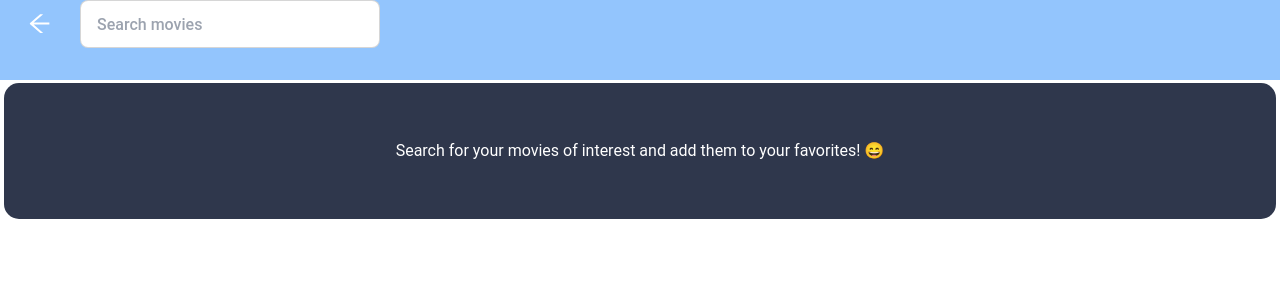
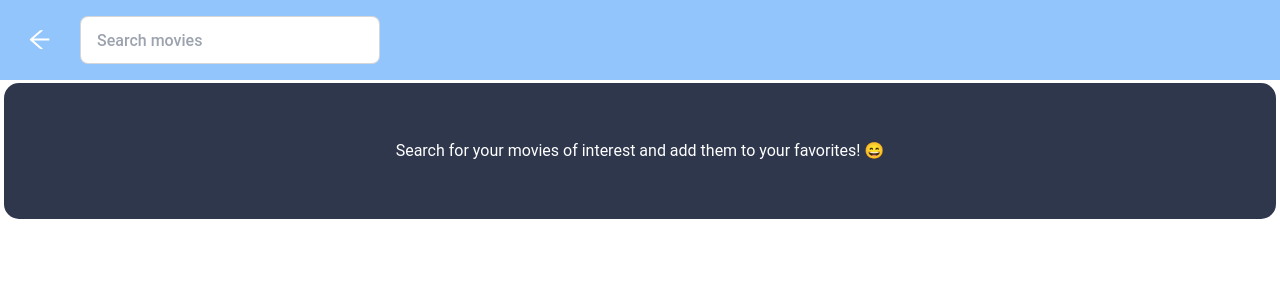
Before and after one commit to csandoval18/movie-app, a React (Create React App) app in the folder client/: page / in a window 1280 px wide. Both pictures are taken after a click on the button 1027 px from the left and 40 px from the top of the page. Shown: the top 300 px of the page. Built offline with nearby package versions, Linux system fonts and the light colour scheme.

Commit message:
implementing error messages for login and registration sections

```diff
--- a/client/src/components/Auth/Login/Login.tsx
+++ b/client/src/components/Auth/Login/Login.tsx
@@ -20,6 +20,8 @@ const Login: React.FC = () => {
         console.log(res)
         setUserSession(res.data)
         window.location.href = '/'
+      }).catch((err) => {
+
       })
   }
 
--- a/client/src/components/Navbar/OptionsBar/OptionsBar.tsx
+++ b/client/src/components/Navbar/Menubar/Menubar.tsx
@@ -10,7 +10,7 @@ import {
   NavbarContainer,
 } from '../Navbar.elements'
 
-const OptionsBar: React.FC = () => {
+const Menubar: React.FC = () => {
   const dispatch = useAppDispatch()
   const [isLoggedIn, setIsLoggedIn] = useState<string>(
     sessionStorage.getItem('token') as string,
@@ -115,4 +115,4 @@ const OptionsBar: React.FC = () => {
   )
 }
 
-export default OptionsBar
+export default Menubar
--- a/client/src/components/Navbar/Navbar.elements.ts
+++ b/client/src/components/Navbar/Navbar.elements.ts
@@ -1,6 +1,4 @@
 import styled from 'styled-components'
-import { device } from '../../styles/deviceSizes'
-import { Flex } from '../../styles/GlobalStyles.elements'
 
 export const NavbarContainer = styled.nav`
 	background-color: hsl(var(--p));
@@ -15,9 +13,6 @@ export const NavbarContainer = styled.nav`
 	z-index: 10000;
 	.nav-menu {
 		gap: 1.3rem;
-	}
-	.nav-options-desktop {
-		display: none;
 	}
 	.search-btn {
 		font-size: 2rem;
--- a/client/src/components/Navbar/Navbar.tsx
+++ b/client/src/components/Navbar/Navbar.tsx
@@ -1,15 +1,14 @@
 import React from 'react'
-import { useAppDispatch, useAppSelector } from '../../app/hooks'
+import { useAppSelector } from '../../app/hooks'
 import { selectToggleSearchbar } from '../../features/navbar/navbarSlice'
-import OptionsBar from './OptionsBar/OptionsBar'
+import Menubar from "./Menubar/Menubar"
 import SearchBar from './SearchBar/SearchBar'
 
 const Navbar: React.FC = () => {
-  const dispatch = useAppDispatch()
   const toggleSearchBar = useAppSelector(selectToggleSearchbar)
   console.log('searchBar:', toggleSearchBar)
   return (
-    <>{toggleSearchBar ? <SearchBar /> : <OptionsBar />}</>
+    <>{toggleSearchBar ? <SearchBar /> : <Menubar />}</>
   )
 }
 
--- a/client/src/components/Navbar/SearchBar/SearchBar.elements.ts
+++ b/client/src/components/Navbar/SearchBar/SearchBar.elements.ts
@@ -10,20 +10,17 @@ export const SearchBarContainer = styled(NavbarContainer)`
 export const SearchBarInput = styled.input`
 	min-width: 300px;
 `
-
 export const ReturnBtn = styled.button`
 	width: 3rem;
-	/* background-color: hsl(var(--n)); */
 	color: white;
 	display: flex;
 	align-items: center;
 	justify-content: center;
 	border-radius: 50%;
-
 	&:hover {
 		background-color: rgba(0, 0, 0, 0.2);
+		/* background-color: red; */
 	}
-
 	.icon {
 		font-size: 1.7rem;
 	}
--- a/client/src/components/Navbar/SearchBar/SearchBar.tsx
+++ b/client/src/components/Navbar/SearchBar/SearchBar.tsx
@@ -1,18 +1,18 @@
-import React, { useEffect, useState } from 'react'
+import React, { useState } from 'react'
 import { AiOutlineArrowLeft } from 'react-icons/ai'
-import { useNavigate, useParams } from 'react-router-dom'
+import { useNavigate } from 'react-router-dom'
 import { useAppDispatch, useAppSelector } from '../../../app/hooks'
 import {
   fetchMoviesThunk,
   selectMovieSearchInput,
-  setSearchVal,
+  setSearchVal
 } from '../../../features/movie/movieSlice'
 import { setToggleSearchBar } from '../../../features/navbar/navbarSlice'
 import { Flex } from '../../../styles/GlobalStyles.elements'
 import {
   ReturnBtn,
   SearchBarContainer,
-  SearchBarInput,
+  SearchBarInput
 } from './SearchBar.elements'
 
 const SearchBar: React.FC = () => {
@@ -25,11 +25,10 @@ const SearchBar: React.FC = () => {
   // 	// dispatch(setSearchVal(searchInput))
   // 	dispatch(fetchMoviesThunk({ searchVal: searchInput }))
   // }, [searchInput])
-
   return (
     <SearchBarContainer className='searchbar-container'>
-      <Flex gap='1rem' className='options-container'>
-        <ReturnBtn
+      <Flex gap='1rem' ai="center">
+        <ReturnBtn className="search-return-btn"
           onClick={() => {
             dispatch(setToggleSearchBar(false))
           }}
--- a/client/src/styles/GlobalStyles.elements.ts
+++ b/client/src/styles/GlobalStyles.elements.ts
@@ -3,22 +3,20 @@ import styled from 'styled-components'
 export const Header = styled.div`
 	font-size: 30px;
 `
-
 interface FlexProps {
 	bg?: string
 	ai?: string
 	jc?: string
 	gap?: string
 }
-
 export const Flex = styled.div<FlexProps>`
 	align-items: ${(p) => p.ai};
 	background-color: ${(p) => p.bg};
 	display: flex;
 	gap: ${(p) => p.gap};
 	justify-content: ${(p) => p.jc};
+	height: inherit;
 `
-
 export const PrimaryButton = styled.button`
 	align-items: center;
 	border: 2px solid hsl(var(--n));
@@ -27,10 +25,9 @@ export const PrimaryButton = styled.button`
 	display: flex;
 	justify-content: center;
 	padding: 10px 1rem;
-
 	&:hover {
 		background-color: hsl(var(--n));
-    color: aliceblue;
+		color: aliceblue;
 	}
 `
 export const HomeBtn = styled.button`
@@ -48,7 +45,6 @@ export const HomeBtn = styled.button`
 		background-color: rgba(0, 0, 0, 0.2);
 	}
 `
-
 export const Card = styled.div`
 	/* background-color: hsl(var(--n)); */
 	background-color: rgba(25, 34, 57, 90%);
```
Also changed, not shown: client/src/features/navbar/navbarSlice.ts (+2 -5 lines), 3 other files (tests, documents, lock files or other folders). Lines whose indentation alone changed are shown as unchanged.
